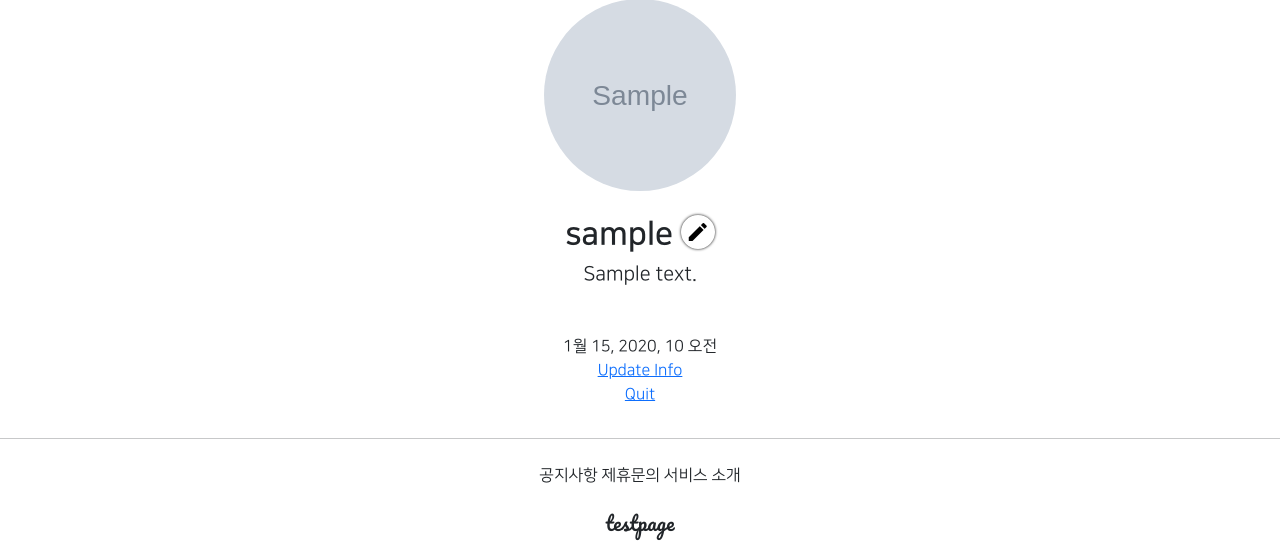
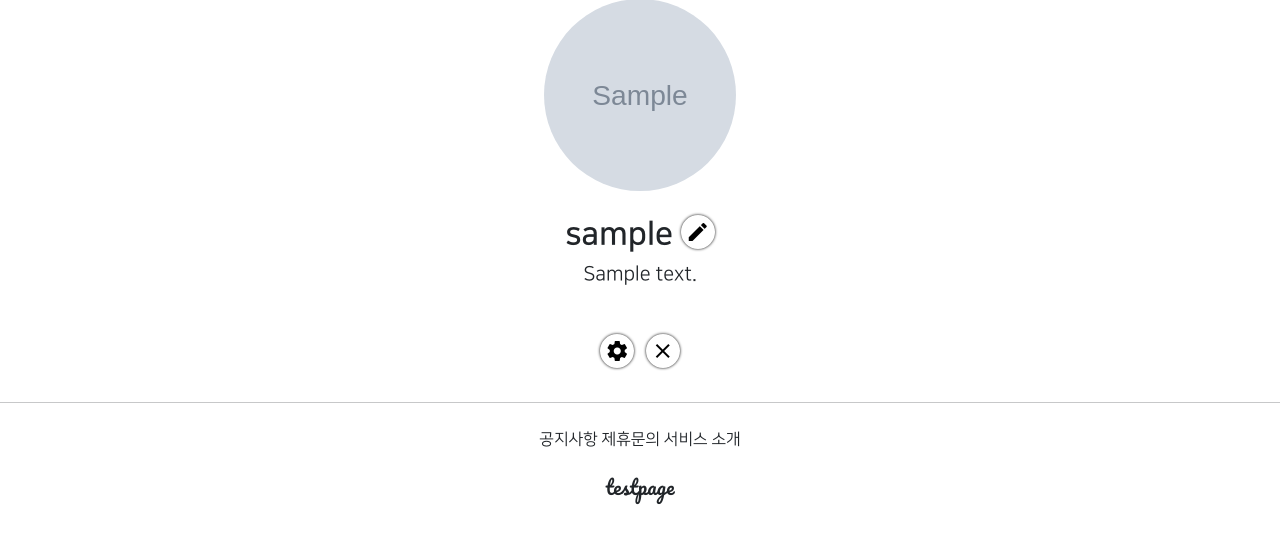
Before and after one commit to phu92/GIS_PHU, a Django app: page /accounts/detail/1 in a window 1280 px wide. Shown: the part 274-833 px from the top of the page. After the commit the page ends 779 px from the top, so only its background shows below. Run offline with Django 3.2, Linux system fonts and the light colour scheme; a user stored in the database is signed in; tables that the repository leaves empty hold one stand-in row (values such as "Sample post"); grey boxes marked "Sample" are stand-in pictures; parts of the project's set-up code (start-up, migrations or seed data) failed here and were passed over; some libraries are stand-ins or nearby versions.

Commit message:
7.30 django commit 3

```diff
--- a/GIS_phuu/settings.py
+++ b/GIS_phuu/settings.py
@@ -54,7 +54,8 @@ INSTALLED_APPS = [
     'django.contrib.staticfiles',
     'bootstrap4',
     'accountapp',
-    'profileapp'
+    'profileapp',
+    'articleapp'
 ]
 
 MIDDLEWARE = [
--- a/GIS_phuu/urls.py
+++ b/GIS_phuu/urls.py
@@ -21,5 +21,6 @@ from django.urls import path, include
 urlpatterns = [
     path('admin/', admin.site.urls),
     path('accounts/', include('accountapp.urls')),
-    path('profiles/', include('profileapp.urls'))
+    path('profiles/', include('profileapp.urls')),
+    path('articles/', include('articleapp.urls')),
 ] + static(settings.MEDIA_URL, document_root=settings.MEDIA_ROOT)
--- a/accountapp/templates/accountapp/detail.html
+++ b/accountapp/templates/accountapp/detail.html
@@ -25,18 +25,15 @@
             </h4>
             {% endif %}
         </div>
-        <div>
-            {{ target_user.date_joined }}
-        </div>
         {% if user == target_user %}
         <div>
-            <a href="{% url 'accountapp:update' pk=target_user.pk %}">
-                Update Info
+            <a href="{% url 'accountapp:update' pk=target_user.pk %}"
+               class="material-icons round_button mx-1">
+                settings
             </a>
-        </div>
-        <div>
-            <a href="{% url 'accountapp:delete' pk=target_user.pk %}">
-                Quit
+            <a href="{% url 'accountapp:delete' pk=target_user.pk %}"
+               class="material-icons round_button mx-1">
+                close
             </a>
         </div>
         {% endif %}
```
Also changed, not shown: profile/02._DJ_라이언의_여유로운_휴일_집에서_뒹굴뒹굴.png (deleted), profile/02._DJ_라이언의_여유로운_휴일_집에서_뒹굴뒹굴_2XoGGVU.png (deleted), profile/02._DJ_라이언의_여유로운_휴일_집에서_뒹굴뒹굴_7OgLYBp.png (deleted), profile/02._DJ_라이언의_여유로운_휴일_집에서_뒹굴뒹굴_vezNYVt.png (deleted), profile/The-graph-of-the-activation-functions-ReLU-and-ELU-ReLU-is-shown-by-the-red-line-and-ELU.png (deleted), profile/The-graph-of-the-activation-functions-ReLU-and-ELU-ReLU-is-shown-by-the-red-line_DNUrFoy.png (deleted), profile/The-graph-of-the-activation-functions-ReLU-and-ELU-ReLU-is-shown-by-the-red-line_LqriDA6.png (deleted), profile/The-graph-of-the-activation-functions-ReLU-and-ELU-ReLU-is-shown-by-the-red-line_c8SA6sP.png (deleted), profile/The-graph-of-the-activation-functions-ReLU-and-ELU-ReLU-is-shown-by-the-red-line_me4dRoE.png (deleted), profile/The-graph-of-the-activation-functions-ReLU-and-ELU-ReLU-is-shown-by-the-red-line_rWNbXyn.png (deleted), 2 other files.
